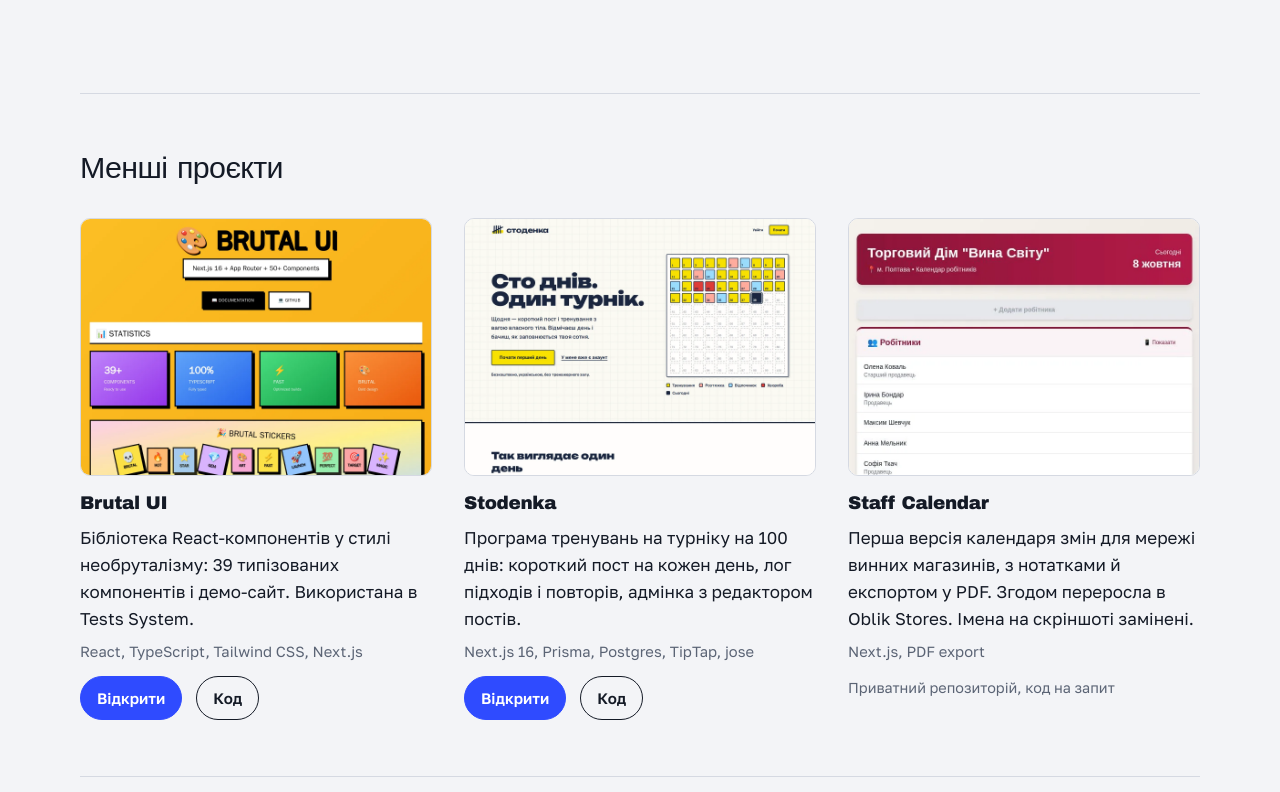
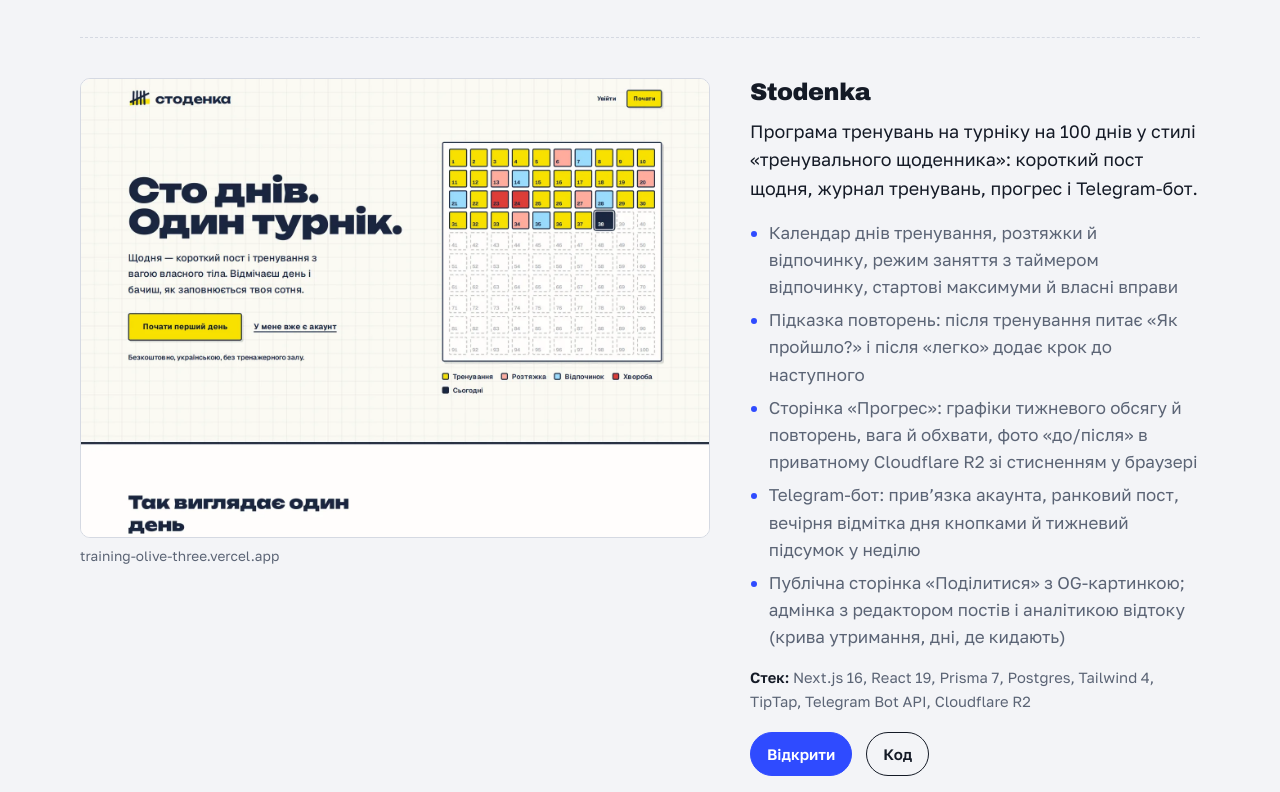
Before and after one commit to rollandss/rollandss.github.io, a website: page uk/index.html in a window 1280 px wide. Shown: the part 3068-3860 px from the top of the page. Drawn offline with Linux system fonts and the light colour scheme; a web font is replaced by a local one.

Commit message:
Стоденка: нові скріншоти й окремий розділ серед основних проєктів
Co-Authored-By: Claude Opus 5.5 <noreply@anthropic.com>
Claude-Session: https://claude.ai/code/session_017rVFvSzsiYyi855tfUVkqm

```diff
--- a/uk/index.html
+++ b/uk/index.html
@@ -82,6 +82,17 @@
           <div class="links"><a class="btn btn-primary" href="https://notificator-lake.vercel.app" target="_blank" rel="noopener">Відкрити</a><span class="private">Приватний репозиторій, код на запит</span></div>
         </div>
       </article>
+      <article class="project" id="training">
+        <figure class="shot"><picture><source srcset="../assets/screenshots/training.webp" type="image/webp"><img src="../assets/screenshots/training.jpg" width="768" height="560" alt="Stodenka screenshot" loading="lazy" decoding="async"></picture><figcaption>training-olive-three.vercel.app</figcaption></figure>
+        <div class="body">
+          <h3>Stodenka</h3>
+          <p class="what">Програма тренувань на турніку на 100 днів у стилі «тренувального щоденника»: короткий пост щодня, журнал тренувань, прогрес і Telegram-бот.</p>
+          <ul class="points"><li>Календар днів тренування, розтяжки й відпочинку, режим заняття з таймером відпочинку, стартові максимуми й власні вправи</li><li>Підказка повторень: після тренування питає «Як пройшло?» і після «легко» додає крок до наступного</li><li>Сторінка «Прогрес»: графіки тижневого обсягу й повторень, вага й обхвати, фото «до/після» в приватному Cloudflare R2 зі стисненням у браузері</li><li>Telegram-бот: привʼязка акаунта, ранковий пост, вечірня відмітка дня кнопками й тижневий підсумок у неділю</li><li>Публічна сторінка «Поділитися» з OG-картинкою; адмінка з редактором постів і аналітикою відтоку (крива утримання, дні, де кидають)</li></ul>
+
+          <p class="stack"><span>Стек:</span> Next.js 16, React 19, Prisma 7, Postgres, Tailwind 4, TipTap, Telegram Bot API, Cloudflare R2</p>
+          <div class="links"><a class="btn btn-primary" href="https://training-olive-three.vercel.app" target="_blank" rel="noopener">Відкрити</a><a class="btn" href="https://github.com/rollandss/training" target="_blank" rel="noopener">Код</a></div>
+        </div>
+      </article>
   </section>
   <section class="wrap">
     <h2>Менші проєкти</h2>
@@ -92,13 +103,6 @@
         <p>Бібліотека React-компонентів у стилі необруталізму: 39 типізованих компонентів і демо-сайт. Використана в Tests System.</p>
         <p class="stack">React, TypeScript, Tailwind CSS, Next.js</p>
         <div class="links"><a class="btn btn-primary" href="https://brutal-ui-one.vercel.app" target="_blank" rel="noopener">Відкрити</a><a class="btn" href="https://github.com/rollandss/brutal-ui" target="_blank" rel="noopener">Код</a></div>
-      </article>
-      <article class="mini" id="training">
-        <figure class="shot"><picture><source srcset="../assets/screenshots/training.webp" type="image/webp"><img src="../assets/screenshots/training.jpg" width="768" height="560" alt="Stodenka screenshot" loading="lazy" decoding="async"></picture></figure>
-        <h3>Stodenka</h3>
-        <p>Програма тренувань на турніку на 100 днів: короткий пост на кожен день, лог підходів і повторів, адмінка з редактором постів.</p>
-        <p class="stack">Next.js 16, Prisma, Postgres, TipTap, jose</p>
-        <div class="links"><a class="btn btn-primary" href="https://training-olive-three.vercel.app" target="_blank" rel="noopener">Відкрити</a><a class="btn" href="https://github.com/rollandss/training" target="_blank" rel="noopener">Код</a></div>
       </article>
       <article class="mini" id="calendar">
         <figure class="shot"><picture><source srcset="../assets/screenshots/calendar.webp" type="image/webp"><img src="../assets/screenshots/calendar.jpg" width="768" height="560" alt="Staff Calendar screenshot" loading="lazy" decoding="async"></picture></figure>
```
Also changed, not shown: index.html (+11 -7 lines).
